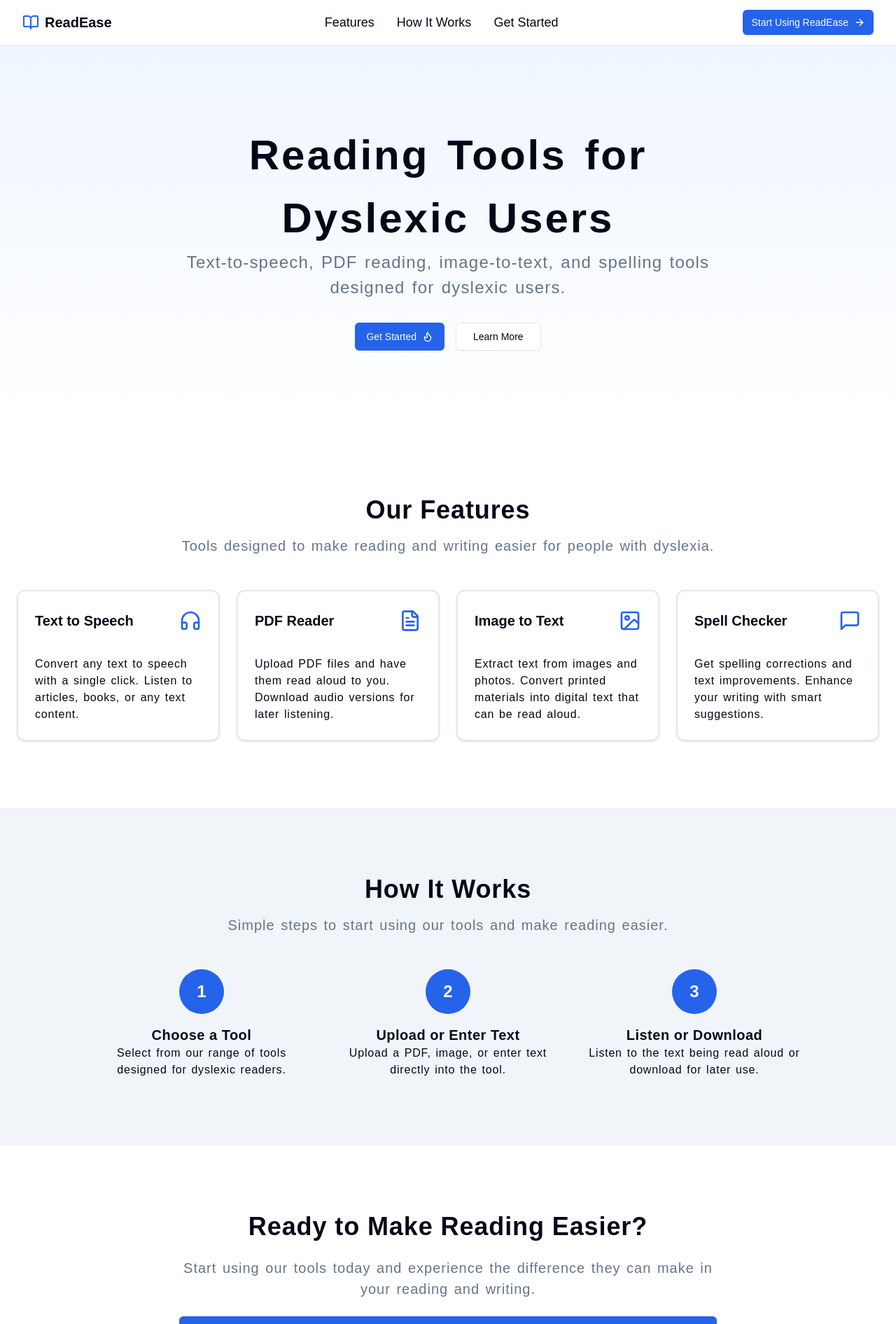
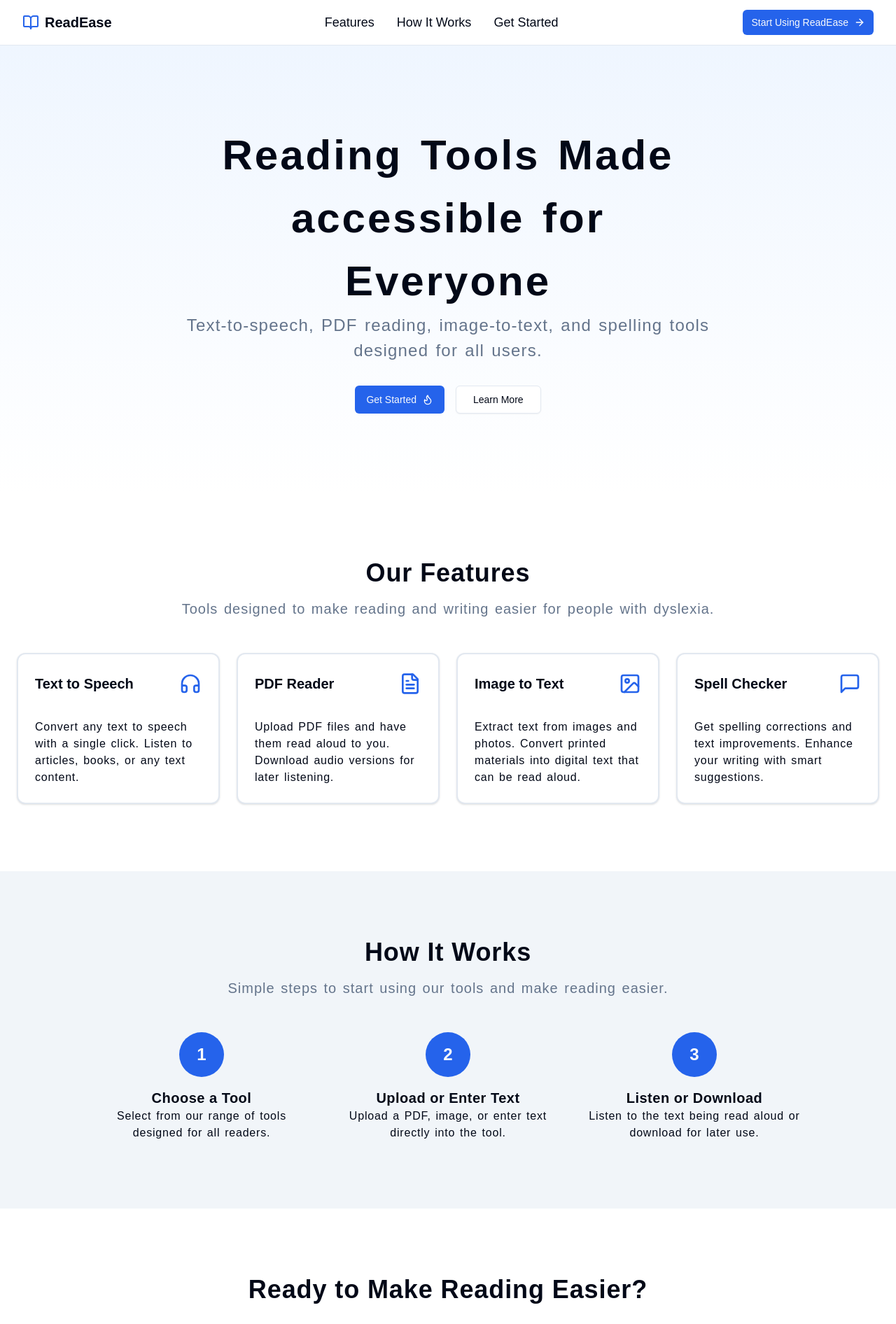
Before and after one commit to lorstenoplo/google-hackathon-frontend, a Next.js app: page / in a window 1280 px wide. Shown: the top 1892 px of the page at 70% size. Built offline with nearby package versions, Linux system fonts and the light colour scheme; no server answers; a web font is replaced by a local one.

Commit message:
Update page.tsx

```diff
--- a/app/page.tsx
+++ b/app/page.tsx
@@ -119,11 +119,11 @@ export default function Home() {
             <div className="flex flex-col items-center text-center space-y-8">
               <TextSection className="space-y-4 max-w-3xl">
                 <h1 className="text-4xl md:text-5xl lg:text-6xl font-extrabold tracking-wide text-spacing">
-                  Reading Tools for Dyslexic Users
+                  Reading Tools Made accessible for Everyone
                 </h1>
                 <p className="text-xl md:text-2xl text-muted-foreground text-spacing">
                   Text-to-speech, PDF reading, image-to-text, and spelling tools
-                  designed for dyslexic users.
+                  designed for all users.
                 </p>
               </TextSection>
               <div className="flex flex-col sm:flex-row gap-4">
@@ -203,7 +203,7 @@ export default function Home() {
                 <TextSection>
                   <h3 className="text-xl font-bold">Choose a Tool</h3>
                   <p className="text-spacing">
-                    Select from our range of tools designed for dyslexic
+                    Select from our range of tools designed for all
                     readers.
                   </p>
                 </TextSection>
```
